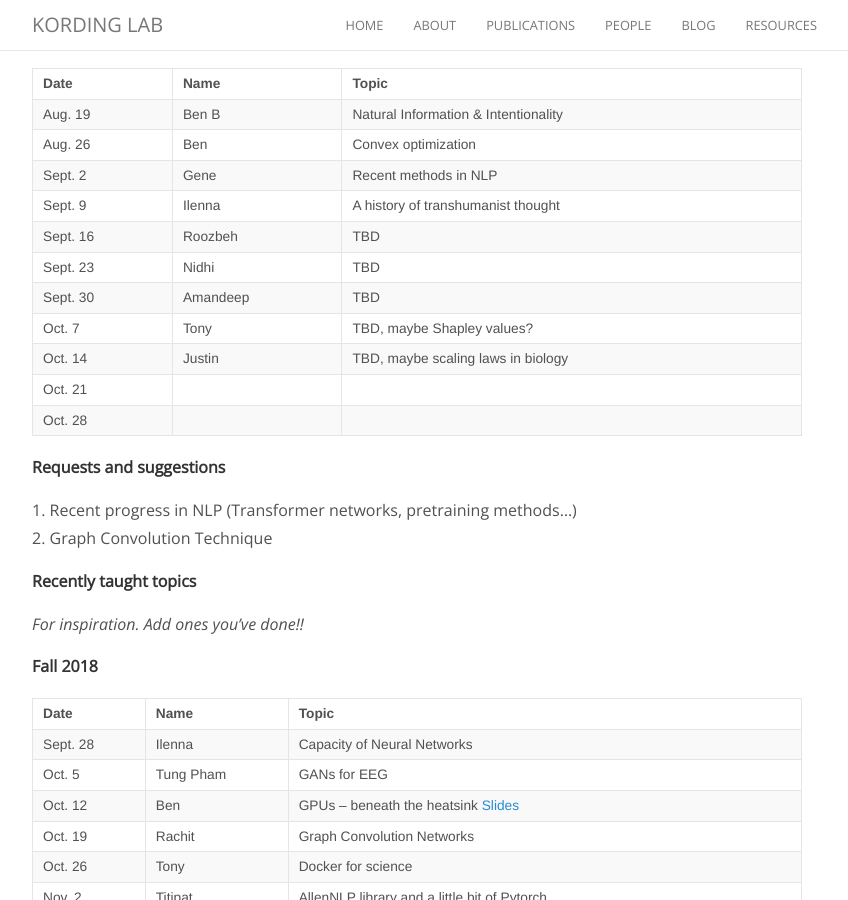
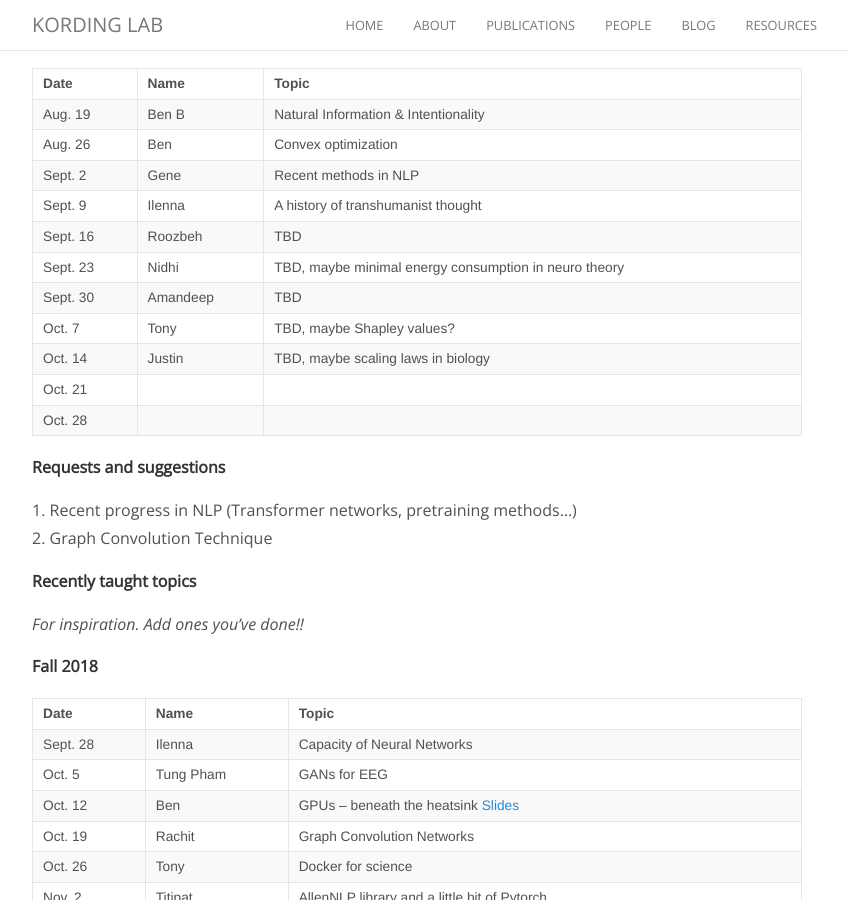
Before and after one commit to KordingLab/KordingLab.github.io, a Jekyll site: the page built from _posts/2018-08-29-upcoming-lab-teaching.md, in a window 1280 px wide and 900 px high, scrolled down 423 px. Shown: the whole window, without its empty margins (223-1071 px from the left). Built offline with Jekyll 4.4.1, drawn with Linux system fonts in a browser that asks for light colours; nearby versions of some CDN libraries; comment, search, counter and statistics services are not loaded.

Commit message:
Update 2018-08-29-upcoming-lab-teaching.md

```diff
--- a/_posts/2018-08-29-upcoming-lab-teaching.md
+++ b/_posts/2018-08-29-upcoming-lab-teaching.md
@@ -23,7 +23,7 @@ Get on the listserve for announcements: https://groups.google.com/forum/#!forum/
 | Sept. 2 | Gene | Recent methods in NLP |
 | Sept. 9 | Ilenna | A history of transhumanist thought |
 | Sept. 16 | Roozbeh | TBD |
-| Sept. 23 | Nidhi | TBD |
+| Sept. 23 | Nidhi | TBD, maybe minimal energy consumption in neuro theory |
 | Sept. 30 |Amandeep |TBD |
 | Oct. 7 | Tony | TBD, maybe Shapley values?|
 | Oct. 14 | Justin | TBD, maybe scaling laws in biology|
```
